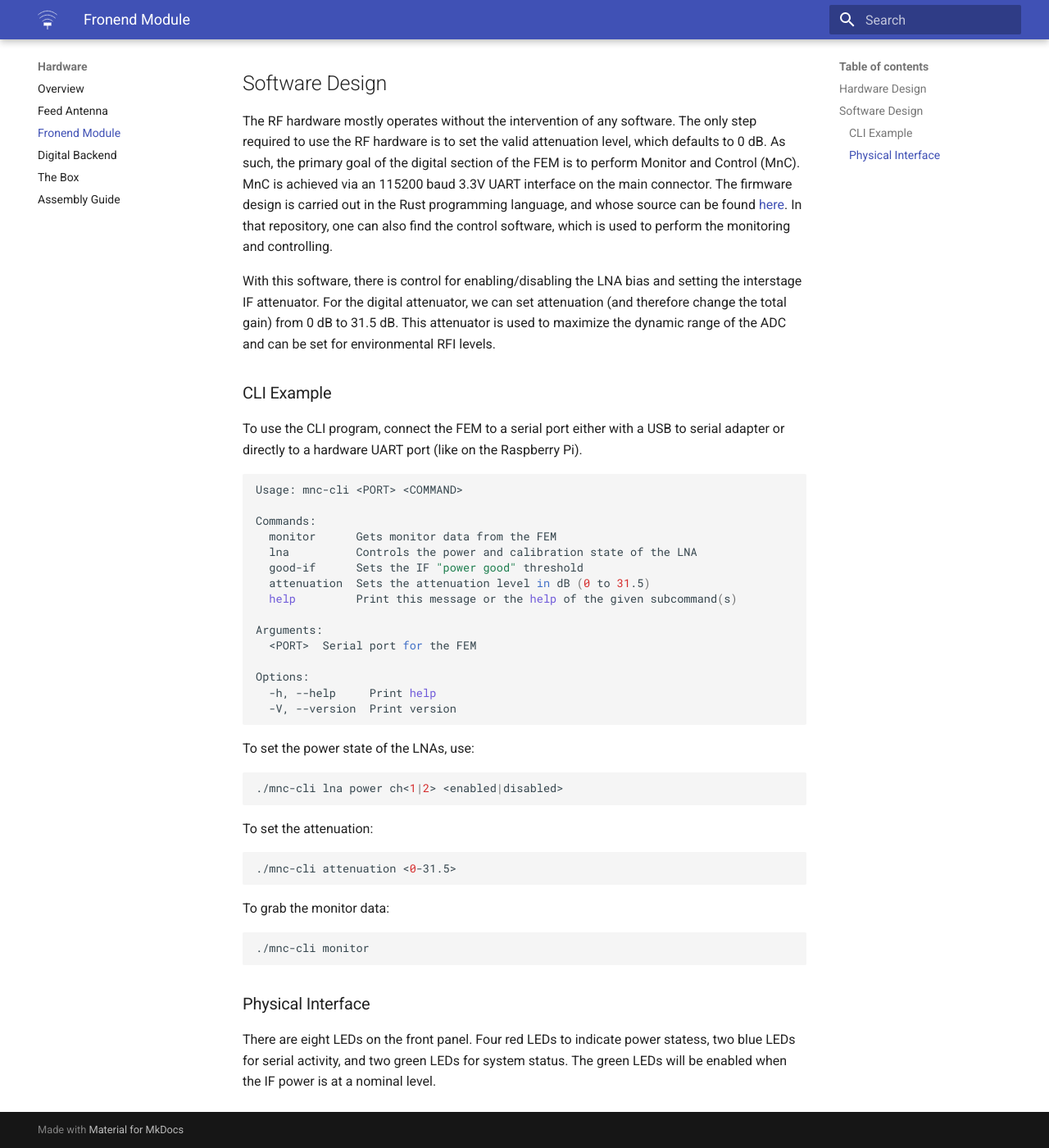
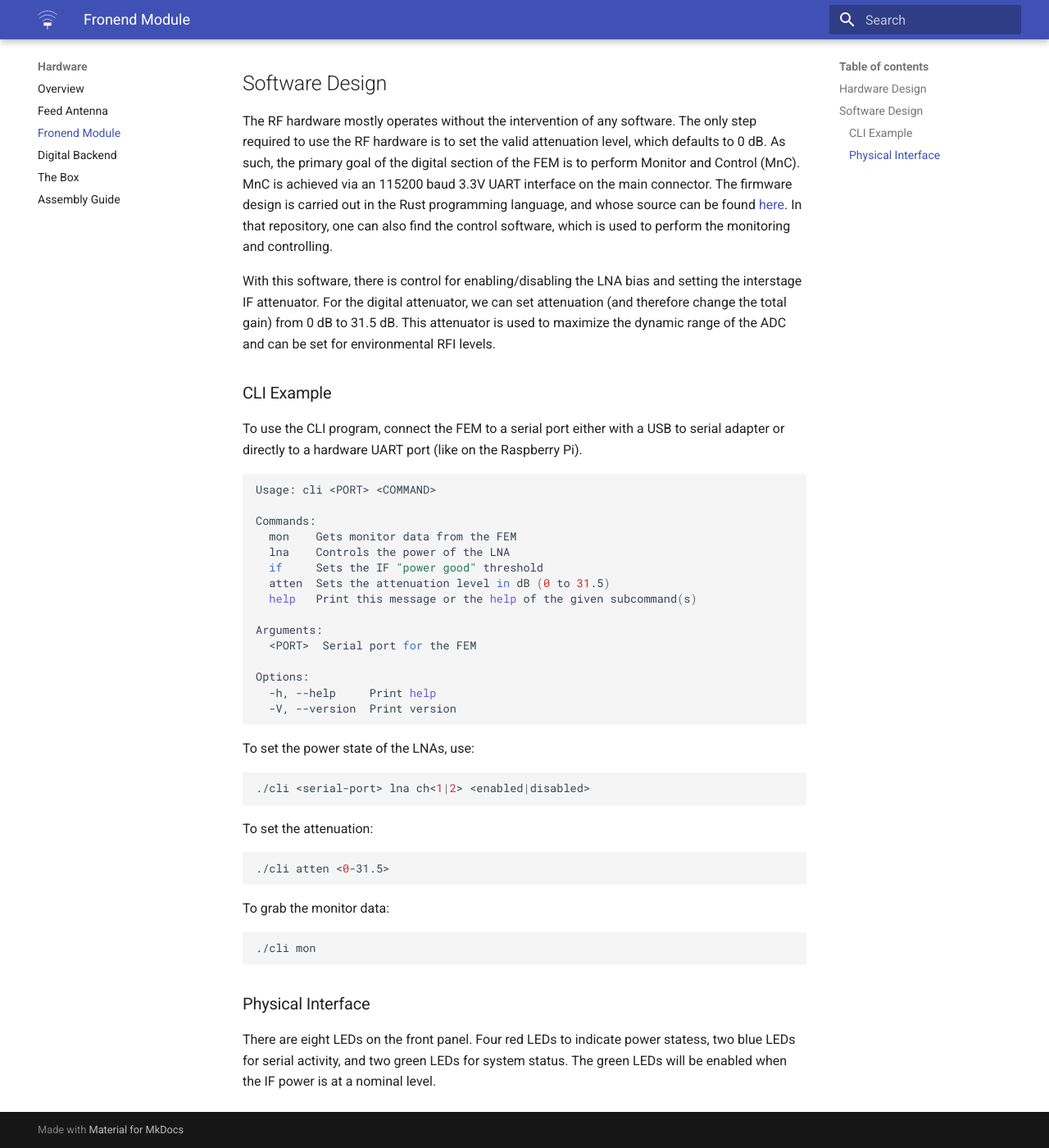
Before and after one commit to courtneyjkeeler/grex-telescope.github.io, an MkDocs documentation site: the page built from docs/hardware/fem.md, in a window 1280 px wide and 1400 px high, scrolled down 1553 px. Shown: the whole window at 82% size. Built offline with MkDocs 1.6.1 and Material for MkDocs 9.7.7, drawn with Linux system fonts in a browser that asks for light colours.

Commit message:
Update fem.md

````diff
--- a/docs/hardware/fem.md
+++ b/docs/hardware/fem.md
@@ -47,14 +47,14 @@ To use the CLI program, connect the FEM to a serial port either with a USB to se
 adapter or directly to a hardware UART port (like on the Raspberry Pi).
 
 ```sh
-Usage: mnc-cli <PORT> <COMMAND>
+Usage: cli <PORT> <COMMAND>
 
 Commands:
-  monitor      Gets monitor data from the FEM
-  lna          Controls the power and calibration state of the LNA
-  good-if      Sets the IF "power good" threshold
-  attenuation  Sets the attenuation level in dB (0 to 31.5)
-  help         Print this message or the help of the given subcommand(s)
+  mon    Gets monitor data from the FEM
+  lna    Controls the power of the LNA
+  if     Sets the IF "power good" threshold
+  atten  Sets the attenuation level in dB (0 to 31.5)
+  help   Print this message or the help of the given subcommand(s)
 
 Arguments:
   <PORT>  Serial port for the FEM
@@ -67,19 +67,19 @@ Options:
 To set the power state of the LNAs, use:
 
 ```sh
-./mnc-cli lna power ch<1|2> <enabled|disabled>
+./cli <serial-port> lna ch<1|2> <enabled|disabled>
 ```
 
 To set the attenuation:
 
 ```sh
-./mnc-cli attenuation <0-31.5>
+./cli atten <0-31.5>
 ```
 
 To grab the monitor data:
 
 ```sh
-./mnc-cli monitor
+./cli mon
 ```
 
 ### Physical Interface
````
